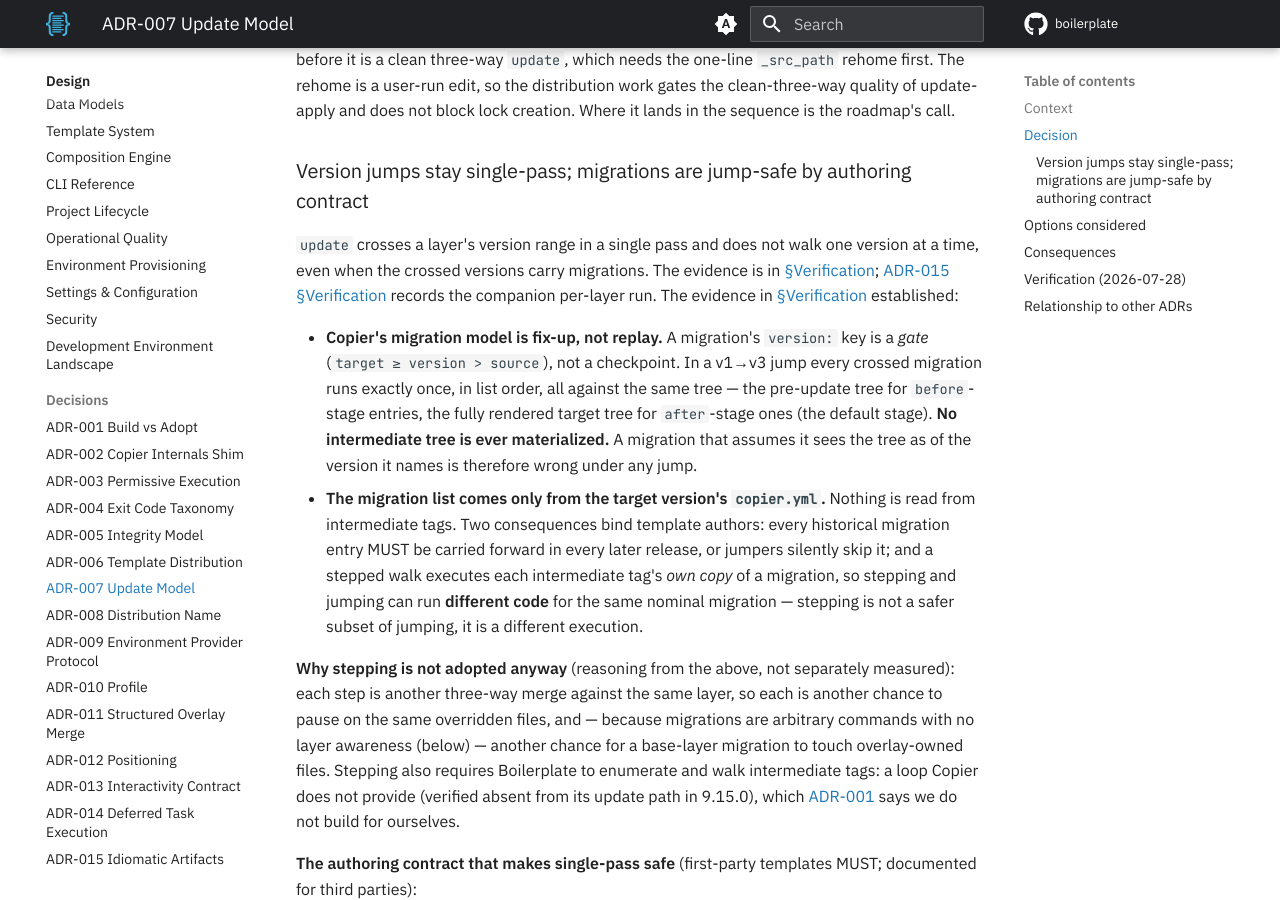
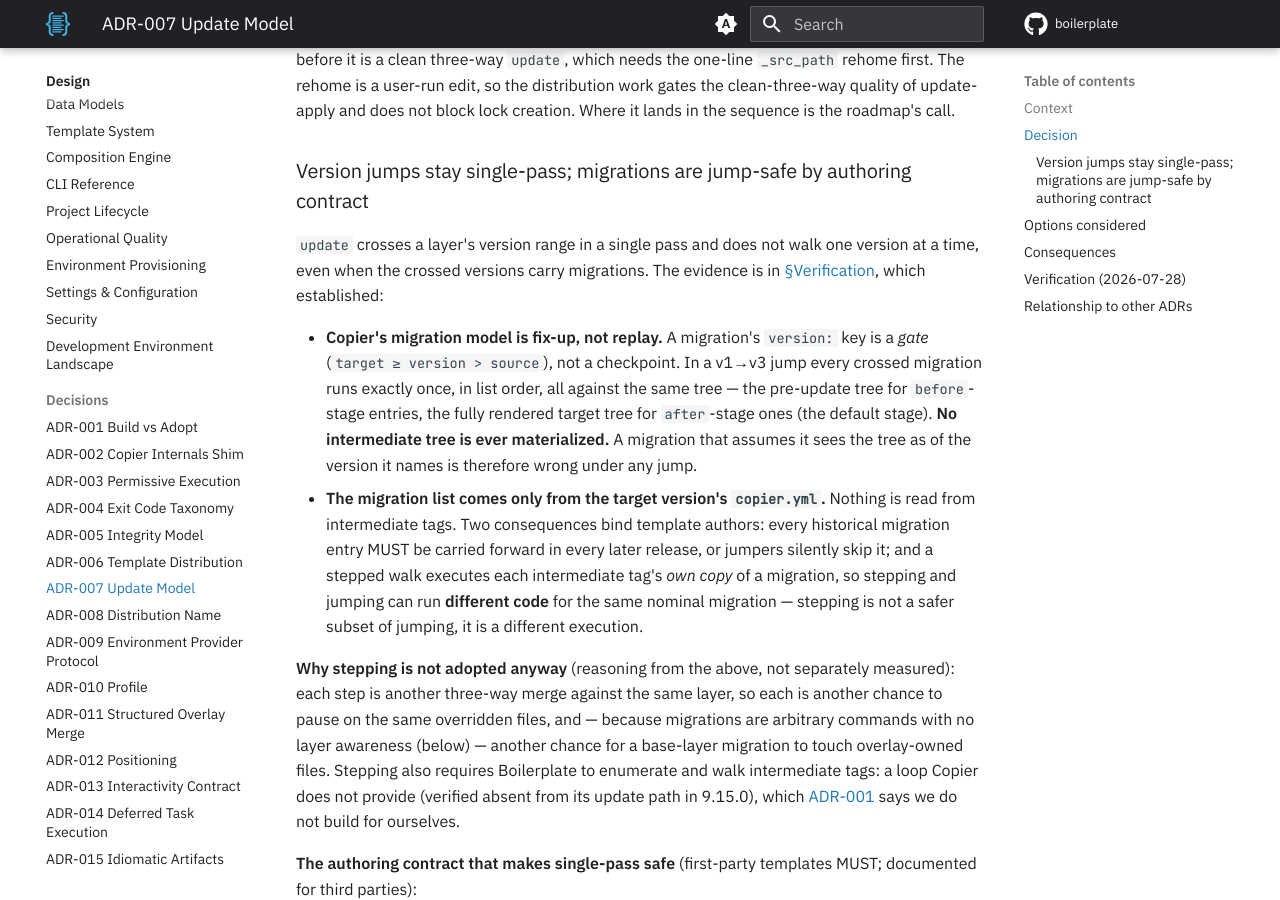
Before and after one commit to TheRealBillSiegler/boilerplate, an MkDocs documentation site: the page built from docs/design/adr-007-update-model.md, in a window 1280 px wide and 900 px high, scrolled down 2038 px. Built offline with MkDocs 1.6.1 and Material for MkDocs 9.7.7, drawn with Linux system fonts in a browser that asks for light colours; comment, search, counter and statistics services are not loaded; the version menu is left out.

Commit message:
docs(design): fix ADR-007's single-pass evidence sentence
The opening of the single-pass section named its evidence twice and
ended in a clause that did not parse. State the pointer once and let
the bullets that follow be what the verification established. The
companion per-layer run stays linked from the ADR's related-documents
list.

Co-Authored-By: Claude Sonnet 5.5 <noreply@anthropic.com>

```diff
--- a/docs/design/adr-007-update-model.md
+++ b/docs/design/adr-007-update-model.md
@@ -25,7 +25,7 @@
 
 ### Version jumps stay single-pass; migrations are jump-safe by authoring contract
 
-`update` crosses a layer's version range in a single pass and does not walk one version at a time, even when the crossed versions carry migrations. The evidence is in [§Verification](#verification-2026-07-28); [ADR-015 §Verification](adr-015-idiomatic-artifacts.md#verification-2026-07-28) records the companion per-layer run. The evidence in [§Verification](#verification-2026-07-28) established:
+`update` crosses a layer's version range in a single pass and does not walk one version at a time, even when the crossed versions carry migrations. The evidence is in [§Verification](#verification-2026-07-28), which established:
 
 - **Copier's migration model is fix-up, not replay.** A migration's `version:` key is a *gate* (`target ≥ version > source`), not a checkpoint. In a v1→v3 jump every crossed migration runs exactly once, in list order, all against the same tree — the pre-update tree for `before`-stage entries, the fully rendered target tree for `after`-stage ones (the default stage). **No intermediate tree is ever materialized.** A migration that assumes it sees the tree as of the version it names is therefore wrong under any jump.
 - **The migration list comes only from the target version's `copier.yml`.** Nothing is read from intermediate tags. Two consequences bind template authors: every historical migration entry MUST be carried forward in every later release, or jumpers silently skip it; and a stepped walk executes each intermediate tag's *own copy* of a migration, so stepping and jumping can run **different code** for the same nominal migration — stepping is not a safer subset of jumping, it is a different execution.
```
